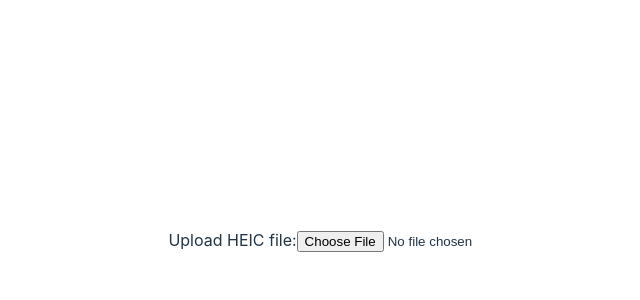
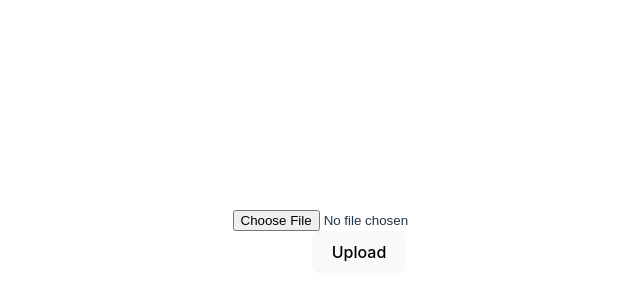
Before and after one commit to hi-r-dev/heic-test, a React (Vite) app: page / in a window 1280 px wide. Shown: the part 160-460 px from the top of the page, without its empty margins (281-921 px from the left). Built offline with nearby package versions, Linux system fonts and the light colour scheme.

Commit message:
Change to FileUpload

```diff
--- a/src/App.tsx
+++ b/src/App.tsx
@@ -1,5 +1,5 @@
 import "./App.css";
-import UploadForm from "./UploadForm";
+import UploadForm from "./FileUpload";
 
 function App() {
   return <UploadForm />;
--- /dev/null
+++ b/src/FileUpload.tsx
@@ -0,0 +1,45 @@
+import React, { useState } from "react";
+import axios from "axios";
+
+function FileUpload() {
+  const [file, setFile] = useState(null);
+  const [fileName, setFileName] = useState("");
+
+  const onChange = (e: any) => {
+    setFile(e.target.files[0]);
+    setFileName(e.target.files[0].name);
+  };
+
+  const onSubmit = async (e: any) => {
+    if (!file) return;
+    e.preventDefault();
+    const formData = new FormData();
+    formData.append("file", file);
+    try {
+      const res = await axios.post(
+        "https://heic-upload.onrender.com/upload",
+        formData,
+        {
+          headers: {
+            "Content-Type": "multipart/form-data",
+          },
+        }
+      );
+      console.log(res.data);
+    } catch (err) {
+      console.error(err);
+    }
+  };
+
+  return (
+    <form onSubmit={onSubmit}>
+      <div>
+        <input type="file" onChange={onChange} />
+      </div>
+      <button type="submit">Upload</button>
+      {fileName && <p>{fileName}</p>}
+    </form>
+  );
+}
+
+export default FileUpload;
--- a/src/UploadForm.tsx
+++ /dev/null
@@ -1,41 +0,0 @@
-import React from "react";
-import axios from "axios";
-
-async function handleFileSelect(event: React.ChangeEvent<HTMLInputElement>) {
-  const file = event.target.files?.[0];
-  if (!file) return;
-
-  const reader = new FileReader();
-
-  reader.onload = async function (event) {
-    const dataURL = event.target?.result as ArrayBuffer;
-
-    try {
-      await axios.post("https://heic-upload.onrender.com/upload", dataURL, {
-        headers: { "Content-Type": "application/octet-stream" },
-      });
-    } catch (error) {
-      console.error(error);
-      // handle error
-    }
-  };
-
-  reader.readAsArrayBuffer(file);
-}
-
-function UploadForm() {
-  return (
-    <form>
-      <label htmlFor="file-input">Upload HEIC file:</label>
-      <input
-        name="file"
-        id="file-input"
-        type="file"
-        accept=".heic,.heif"
-        onChange={handleFileSelect}
-      />
-    </form>
-  );
-}
-
-export default UploadForm;
```
